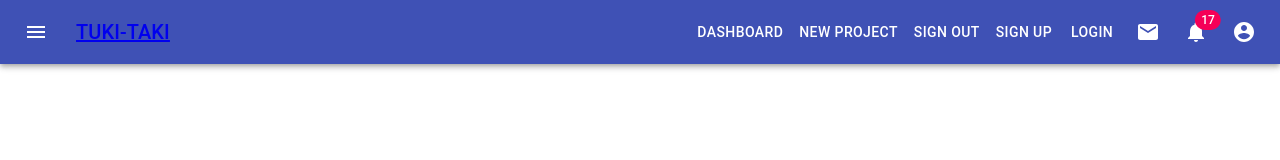
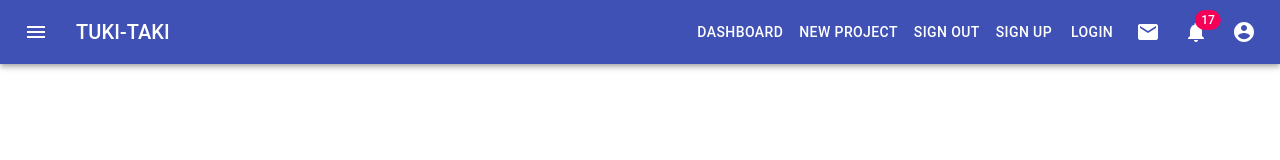
Before and after one commit to sarjis-abdullah/react-tuki-taki, a React (Create React App) app: page /signin in a window 1280 px wide. Shown: the top 160 px of the page. Built offline with nearby package versions, Linux system fonts and the light colour scheme.

Commit message:
link chabged

```diff
--- a/src/components/landingPage/Navbar.js
+++ b/src/components/landingPage/Navbar.js
@@ -14,7 +14,7 @@ import MailIcon from '@material-ui/icons/Mail';
 import NotificationsIcon from '@material-ui/icons/Notifications';
 import { Button } from '@material-ui/core';
 import MoreIcon from '@material-ui/icons/MoreVert';
-import { Link, NavLink } from 'react-router-dom'
+import { Link as RouterLink, NavLink } from 'react-router-dom'
 import SignInLinks from './SignInLinks'
 import SignOutLinks from './SignOutLinks'
 const useStyles = makeStyles((theme) => ({
@@ -176,7 +176,7 @@ export default function PrimarySearchAppBar() {
                         <MenuIcon />
                     </IconButton>
                     <Typography className={classes.title} variant="h6" noWrap>
-                        <Link to="/" className="">TUKI-TAKI</Link>
+                        <RouterLink to="/" style={{textDecoration:'none', color:'white'}}>TUKI-TAKI</RouterLink>
                     </Typography>
 
                     <div className={classes.grow} />
```
